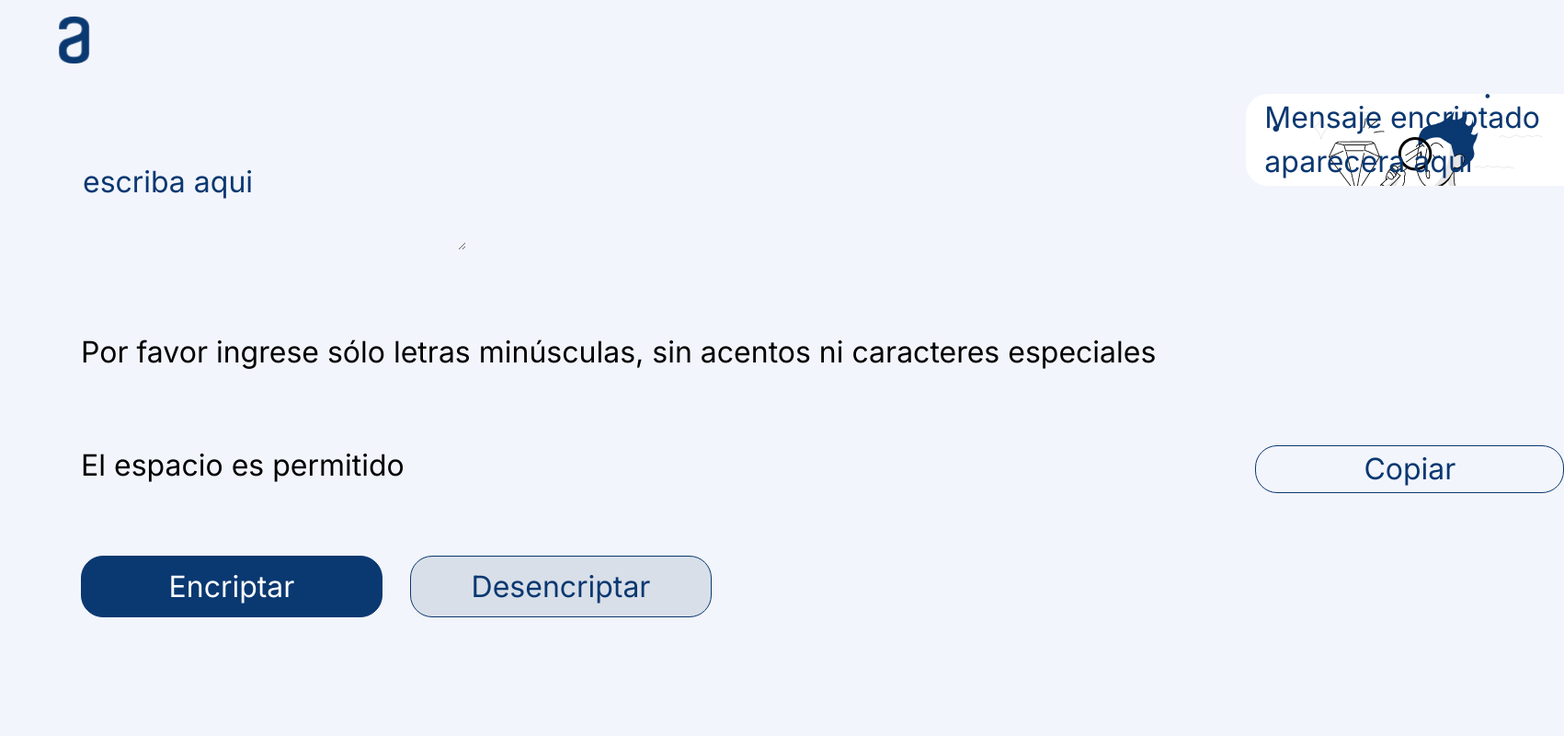
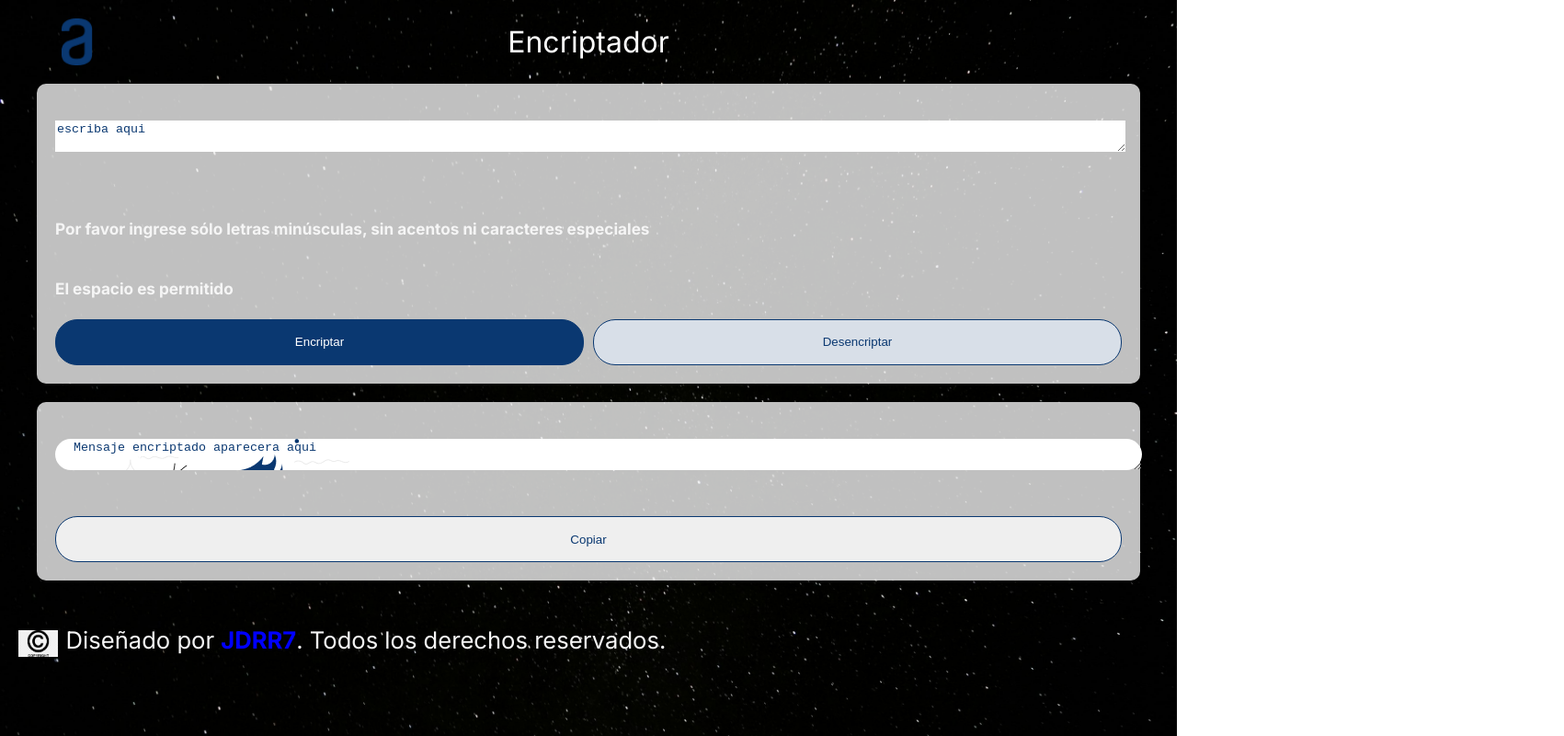
Before and after one commit to JDRR7/encriptadordetexto, a plain HTML site: page index.html in a window 1280 px wide. Shown: the whole page at 92% size, 1701 px wide, since content can reach past the window. Drawn offline with Linux system fonts and the light colour scheme.

Commit message:
Se carga versión final del encriptador, asjustando CSS, HTML y JS

```diff
--- a/index.html
+++ b/index.html
@@ -10,28 +10,37 @@
     <title>Encriptador</title>
 </head>
 <body>
-    <header>
-        <img class="logo" src="./images/Logo.png" alt="logo de alura" >
+    <div class="containerprincipal">
+        <header class="header">
+            <img class="logo" src="./images/Logo.png" alt="logo de alura">
+            <P class="textoheader">Encriptador</P>
         </header>
         <main>
-        <section>
+            <section class="section1">
                 <textarea class="text-area" placeholder="Escriba aqui"></textarea>
                     <div>
                         <h6 class="informacion">Por favor ingrese sólo letras minúsculas, sin acentos ni caracteres especiales</h6>
                         <h6 class="informacion">El espacio es permitido</h6>
                     </div>
                     <div class="botones">
-                    <button class="btn-encriptar">Encriptar</button>
-                    <button class="btn-desencriptar">Desencriptar</button>
+                        <button class="btn-encriptar" onclick="btnEncriptar()">Encriptar</button>
+                        <button class="btn-desencriptar" onclick="btnDesencriptar()">Desencriptar</button>
                     </div>
             </section>
-        <section>
+            <section class="section2">
                 <textarea class="mensaje" placeholder="Mensaje encriptado aparecera aqui"></textarea>
                 <div>
-                <button class="btn-copiar">Copiar</button>
+                    <button class="btn-copiar" id="btnCopiar">Copiar</button>
                 </div>
             </section>
         </main>
+        <footer>
+            <p>
+                <img class="logoreservado" src="./images/copyright.png" alt="logo de derechos reservados">
+                Diseñado por <strong class="JDRR7">JDRR7</strong>. Todos los derechos reservados.
+            </p>
+        </footer>
+    </div>
 <script src="./script.js"></script>
 </body>
 </html>
--- a/script.js
+++ b/script.js
@@ -0,0 +1,71 @@
+const textArea = document.querySelector(".text-area");
+const mensaje = document.querySelector(".mensaje");
+const btnCopiar = document.getElementById("btnCopiar");
+
+function validarTexto(texto) {
+    const regex = /^[a-z\s]+$/;
+    return regex.test(texto);
+}
+
+function btnEncriptar(){
+    if (validarTexto(textArea.value)) {
+        const textoEncriptado = encriptar(textArea.value);
+        mensaje.value = textoEncriptado;
+        textArea.value = "";
+        mensaje.style.backgroundImage = "none";
+    } else {
+        alert("Por favor ingrese solo letras minúsculas y espacios.");
+    }
+}
+
+function btnDesencriptar(){
+    if (validarTexto(textArea.value)) {
+        const textoDesencriptado = desencriptar(textArea.value);
+        mensaje.value = textoDesencriptado;
+        textArea.value = "";
+    } else {
+        alert("Por favor ingrese solo letras minúsculas y espacios.");
+    }
+}
+
+btnCopiar.addEventListener('click', () => {
+    navigator.clipboard.writeText(mensaje.value)
+        .then(() => {
+            alert("Texto copiado al portapapeles");
+        })
+        .catch(err => {
+            console.error("Error al copiar el texto: ", err);
+        });
+});
+
+textArea.addEventListener('input', (event) => {
+    const texto = event.target.value;
+    if (!validarTexto(texto)) {
+        event.target.value = texto.slice(0, -1);
+        alert("Por favor ingrese solo letras minúsculas y espacios.\nNo se permiten caracteres especiales.");
+    }
+});
+
+function encriptar(stringEncriptada){
+    let matrizCodigo = [["e", "enter"], ["i", "imes"], ["a", "ai"], ["o", "ober"], ["u", "ufat"]]
+    stringEncriptada = stringEncriptada.toLowerCase()
+
+    for(let i = 0; i < matrizCodigo.length; i++){
+        if(stringEncriptada.includes(matrizCodigo[i][0])){
+            stringEncriptada = stringEncriptada.replaceAll(matrizCodigo[i][0], matrizCodigo[i][1])
+        }
+    }
+    return stringEncriptada
+}
+
+function desencriptar(stringDesencriptada){
+    let matrizCodigo = [["e", "enter"], ["i", "imes"], ["a", "ai"], ["o", "ober"], ["u", "ufat"]]
+    stringDesencriptada = stringDesencriptada.toLowerCase()
+
+    for(let i = 0; i < matrizCodigo.length; i++){
+        if(stringDesencriptada.includes(matrizCodigo[i][1])){
+            stringDesencriptada = stringDesencriptada.replaceAll(matrizCodigo[i][1], matrizCodigo[i][0])
+        }
+    }
+    return stringDesencriptada
+}
--- a/style.css
+++ b/style.css
@@ -1,83 +1,151 @@
-*{
-    background: #F3F5FC;
-    font-family: 'Inter';
-    font-weight: 400;
-    font-size: 32px;
-    line-height: 150%;
+html, body {
+    height: 100%;
+    margin: 0;
+    padding: 0;
+    box-sizing: border-box;
+    overflow-x: hidden;
 }
 
-.logo{
-    padding-top: 10px;
-    margin-left: 10px;
-    width: 10%;
+body {
+    background-image: url("./images/fondo.jpeg");
+    background-repeat: no-repeat;
+    background-size: cover;
+    background-position: center;
+    font-family: 'Inter', sans-serif;
+    color: whitesmoke;
+    font-weight: 400;
+    font-size: 2vw; /* Ajuste relativo para responsividad */
+    line-height: 1.5;
+    padding: 20px; /* Ajuste de padding */
 }
 
-main{
-    display: flex;
-    margin-bottom: 50px;
-    margin-left: 80px;
+.container {
+    background-color: rgba(255, 255, 255, 0.8); /* Fondo blanco semitransparente */
+    padding: 20px; /* Espacio interno */
+    border-radius: 10px; /* Bordes redondeados */
+    box-shadow: 0 0 10px rgba(0, 0, 0, 0.1); /* Sombra para darle profundidad */
+    margin: 0 auto; /* Centra el contenedor */
+    max-width: 1200px; /* Ancho máximo */
 }
 
-.text-area{
+.header {
+    display: flex;
+    align-items: center;
+    justify-content: space-between;
+    position: relative;
+}
+
+.logo {
+    width: 10vw; /* Ajuste relativo para responsividad */
+}
+
+.textoheader {
+    position: absolute;
+    left: 50%;
+    transform: translateX(-50%);
+    font-size: 2rem;
+    color: white;
+}
+
+main {
+    display: flex;
+    flex-direction: column; /* Cambia a columna para pantallas pequeñas */
+    justify-content: space-between;
+    gap: 20px;
+    padding: 20px;
+}
+
+.section1, .section2 {
+    flex: 1;
+    background-color: rgba(240, 240, 240, 0.8);
+    padding: 20px;
+    border-radius: 10px;
+}
+
+.text-area, .mensaje {
+    width: 100%;
+    margin-bottom: 20px;
+}
+
+.informacion {
+    margin-bottom: 10px;
+}
+
+.botones {
+    display: flex;
+    gap: 10px;
+}
+
+.text-area {
     border: none;
     color: #0A3871;
-    margin-top: 90px;
+    margin-top: 20px;
     text-transform: lowercase;
 }
-::placeholder{color: #0A3871;}
-    .text-area:focus{
-        outline: none;
-    }
 
-.mensaje{
+::placeholder {
+    color: #0A3871;
+}
+
+.text-area:focus {
+    outline: none;
+}
+
+.mensaje {
     background: white;
     background-image: url("./images/Muneco.png");
     background-repeat: no-repeat;
     border: none;
     border-radius: 24px;
     color: #0A3871;
-    margin-left: 98px;
     margin-top: 20px;
     padding-left: 20px;
-    position: fixed;
+    position: relative;
 }
-.mensaje:focus{
+
+.mensaje:focus {
     outline: none;
 }
 
-.botones{
-    display: flex;
-    margin-top: 18px;
+.btn-encriptar, .btn-desencriptar, .btn-copiar {
+    width: 100%;
+    height: 50px;
+    margin-top: 10px;
 }
 
-.btn-encriptar{
+.btn-encriptar {
     background-color: #0A3871;
     border: 1px solid #0A3871;
     border-radius: 24px;
     color: white;
     cursor: pointer;
-    height: 67px;
-    width: 328px;
 }
 
-.btn-desencriptar{
+.btn-desencriptar {
     background-color: #D8DFE8;
     border: 1px solid #0A3871;
     border-radius: 24px;
     color: #0A3871;
     cursor: pointer;
-    height: 67px;
-    margin-left: 30px;
-    width: 328px;
 }
 
-.btn-copiar{
+.btn-copiar {
     border: 1px solid #0A3871;
     border-radius: 24px;
     color: #0A3871;
     cursor: pointer;
-    margin-left: 108px;
-    margin-top: 402px;
-    position: absolute;
-    width: 336px;
+    margin-top: 20px;
+    position: relative;
 }
+
+.logoreservado {
+    padding-top: 3px;
+    margin-right: 1px;
+    width: 3.5%;
+    vertical-align: middle;
+}
+
+.JDRR7 {
+    font-weight: bold;
+    color: blue;
+}
```
Also changed, not shown: images/copyright.png (added), images/fondo.jpeg (added). Lines whose indentation alone changed are shown as unchanged.
